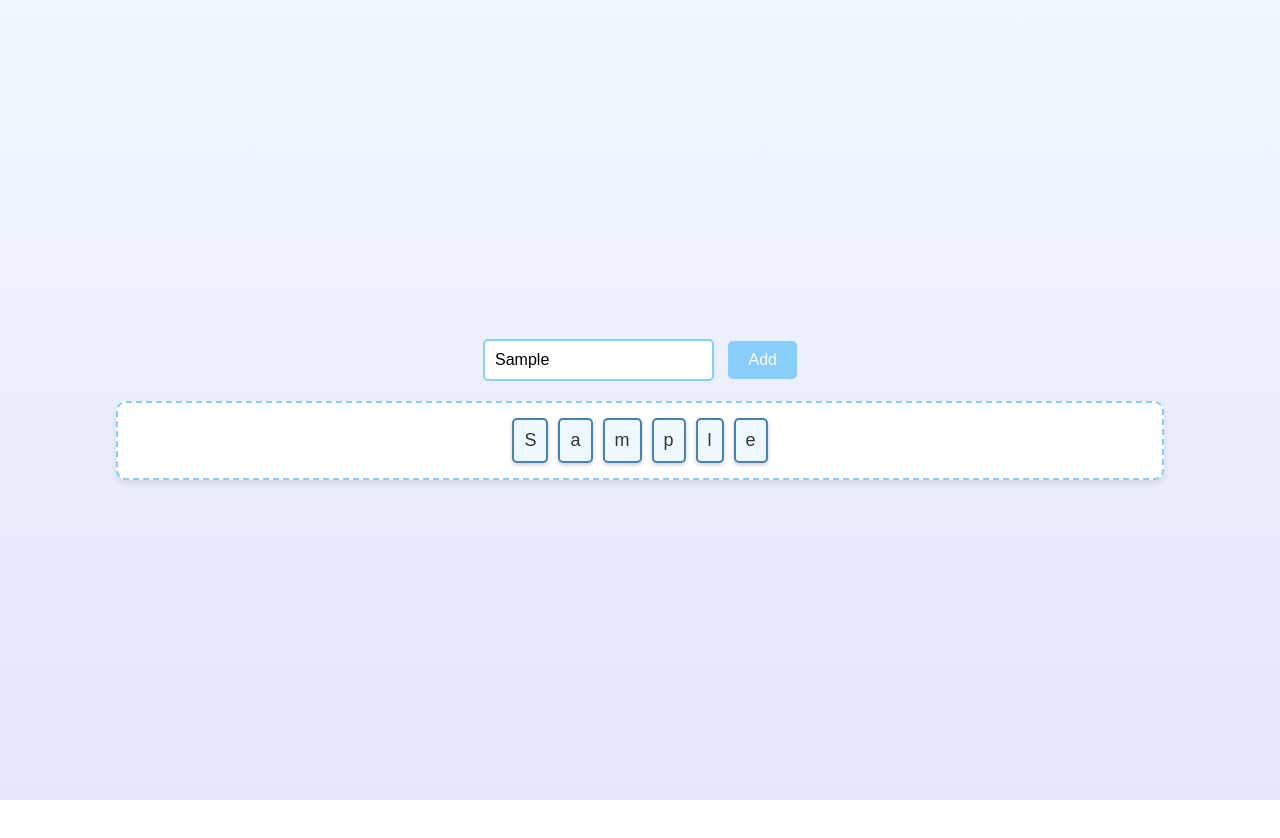
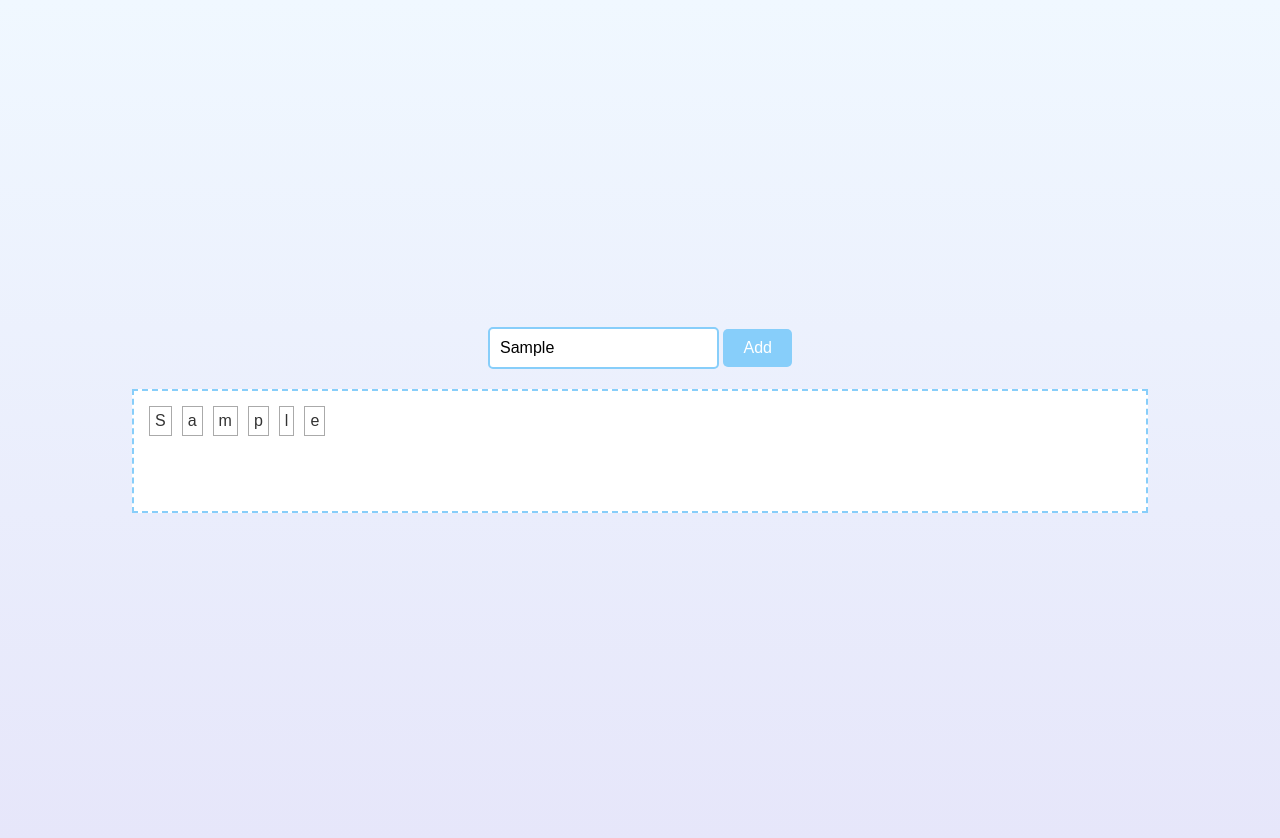
Before and after one commit to valentyna88/test-task, a website built with Vite: page src/index.html in a window 1280 px wide. Both pictures are taken after typing "Sample" into the empty fields and a click on the button "Add". Before the commit the page ends 800 px from the top, so only its background shows below. Built offline with nearby package versions, Linux system fonts and the light colour scheme.

Commit message:
update styles

```diff
--- a/src/css/styles.css
+++ b/src/css/styles.css
@@ -1,7 +1,6 @@
 body {
   font-family: 'Arial', sans-serif;
-  margin: 0;
-  padding: 0;
+  margin: 20px;
   background: linear-gradient(to bottom, #f0f8ff, #e6e6fa);
   color: #333;
   display: flex;
@@ -11,12 +10,15 @@ body {
   justify-content: center;
 }
 
+#form-container {
+  margin-bottom: 20px;
+}
+
 input {
   padding: 10px;
   font-size: 16px;
   border: 2px solid #87cefa;
   border-radius: 5px;
-  margin-right: 10px;
 }
 
 button {
@@ -27,8 +29,6 @@ button {
   border: none;
   border-radius: 5px;
   cursor: pointer;
-  margin-top: 20px;
-  transition: background-color 0.3s;
 }
 
 button:hover {
@@ -37,47 +37,32 @@ button:hover {
 
 #textDisplay {
   width: 80%;
-  margin-top: 20px;
+  min-height: 100px;
   padding: 10px;
   border: 2px dashed #87cefa;
-  background-color: #fff;
-  border-radius: 10px;
+  background-color: white;
+  position: relative;
   display: flex;
   flex-wrap: wrap;
-  justify-content: center;
-  box-shadow: 0px 4px 6px rgba(0, 0, 0, 0.1);
+  align-items: flex-start;
 }
 
 .char {
+  padding: 5px;
   margin: 5px;
-  padding: 10px;
-  font-size: 18px;
-  background-color: #f0f8ff;
-  border: 2px solid #4682b4;
-  border-radius: 5px;
+  border: 1px solid #aaa;
   cursor: pointer;
-  transition: transform 0.2s, background-color 0.2s;
-  box-shadow: 0px 2px 4px rgba(0, 0, 0, 0.2);
-  animation: fadeIn 0.5s ease;
+  user-select: none;
+  position: relative;
 }
 
-@keyframes fadeIn {
-  from {
-    opacity: 0;
-    transform: translateY(-20px);
-  }
-  to {
-    opacity: 1;
-    transform: translateY(0);
-  }
+.char.highlight {
+  background-color: yellow;
 }
 
-.char:hover {
-  transform: scale(1.1);
-  background-color: #add8e6;
+.selection-box {
+  position: absolute;
+  border: 1px dashed #000;
+  background-color: rgba(0, 0, 255, 0.2);
+  pointer-events: none;
 }
-
-.highlight {
-  background-color: #ffe4e1;
-  border-color: #ff7f50;
-}
```
